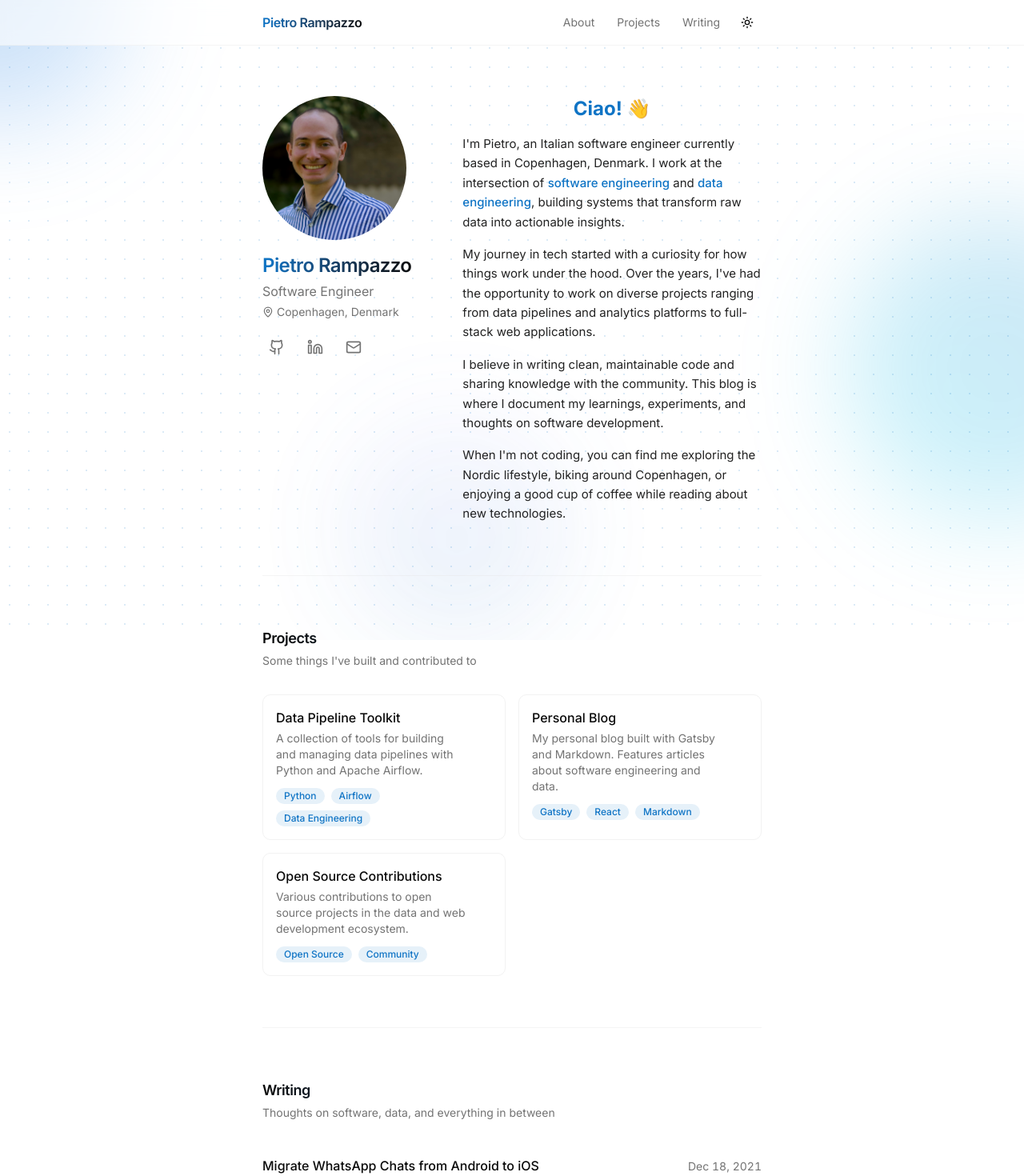
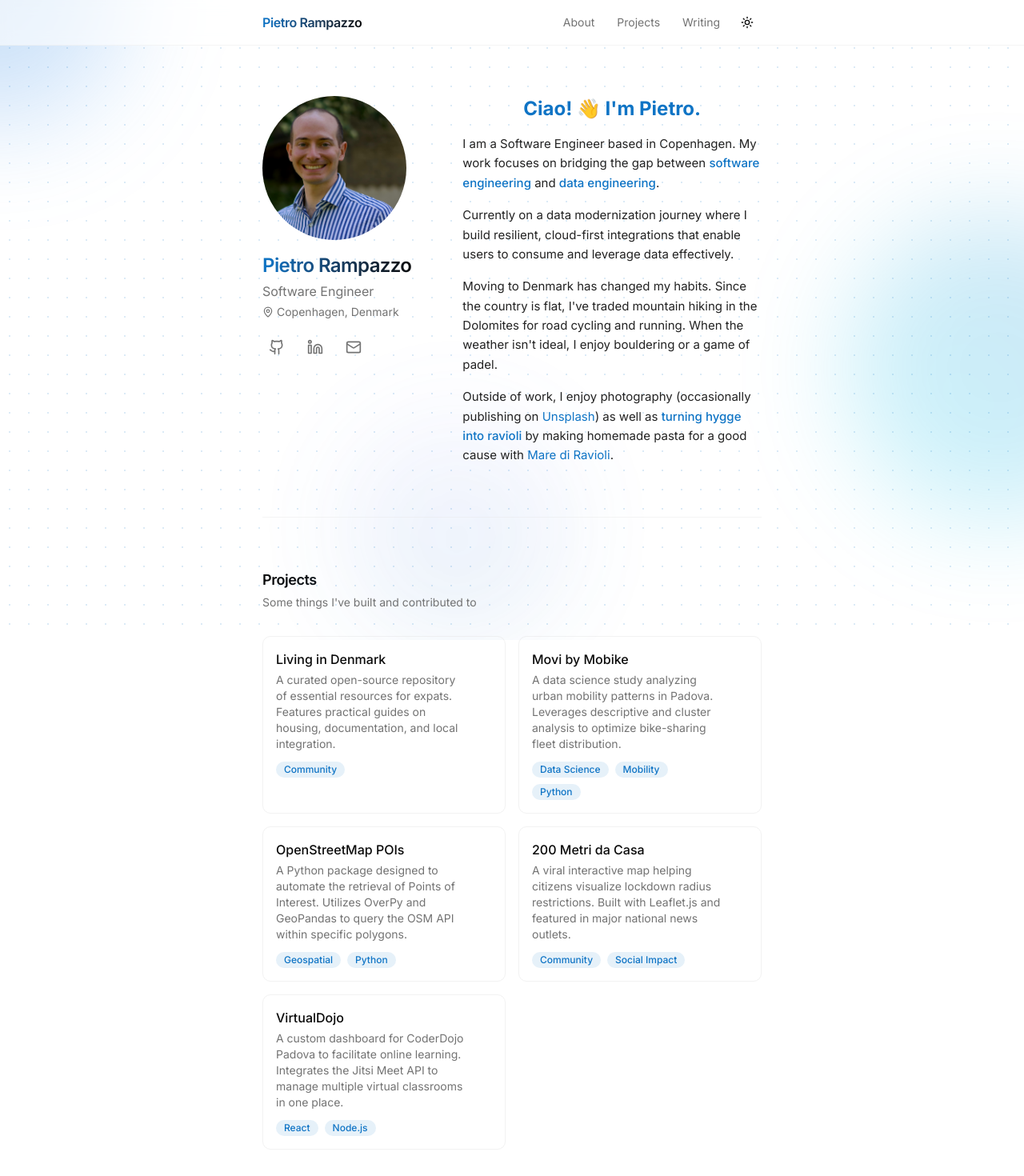
Before and after one commit to peterampazzo/blog, a Next.js app: page / in a window 1280 px wide. Shown: the top 1470 px of the page at 80% size. Built offline with nearby package versions, Linux system fonts and the light colour scheme.

Commit message:
update bio and projects

```diff
--- a/components/about-section.tsx
+++ b/components/about-section.tsx
@@ -16,9 +16,8 @@ export function AboutSection() {
       <div className="flex flex-col gap-8 lg:flex-row lg:gap-16">
         {/* Left column - Photo and social links (sticky on desktop) */}
         <div
-          className={`flex flex-col items-center gap-4 lg:sticky lg:top-24 lg:h-fit lg:items-start transition-all duration-700 ${
-            isVisible ? "opacity-100 translate-y-0" : "opacity-0 translate-y-4"
-          }`}
+          className={`flex flex-col items-center gap-4 lg:sticky lg:top-24 lg:h-fit lg:items-start transition-all duration-700 ${isVisible ? "opacity-100 translate-y-0" : "opacity-0 translate-y-4"
+            }`}
         >
           <div className="relative size-[180px] overflow-hidden rounded-full">
             <Image
@@ -72,33 +71,24 @@ export function AboutSection() {
 
         {/* Right column - Bio content */}
         <div
-          className={`flex-1 space-y-4 text-[15px] leading-relaxed text-foreground/90 lg:max-w-xl transition-all duration-700 delay-150 ${
-            isVisible ? "opacity-100 translate-y-0" : "opacity-0 translate-y-4"
-          }`}
+          className={`flex-1 space-y-4 text-[15px] leading-relaxed text-foreground/90 lg:max-w-xl transition-all duration-700 delay-150 ${isVisible ? "opacity-100 translate-y-0" : "opacity-0 translate-y-4"
+            }`}
         >
-          <p className="text-2xl font-bold text-primary text-center">Ciao! 👋</p>
+          <p className="text-2xl font-bold text-primary text-center">Ciao! 👋 I&apos;m Pietro.</p>
           <p>
-            I&apos;m Pietro, an Italian software engineer currently based in
-            Copenhagen, Denmark. I work at the intersection of{" "}
-            <span className="font-medium text-primary">software engineering</span> and{" "}
-            <span className="font-medium text-primary">data engineering</span>,
-            building systems that transform raw data into actionable insights.
+            I am a Software Engineer based in Copenhagen. My work focuses on bridging the gap between   <span className="font-medium text-primary">software engineering</span> and{" "}
+            <span className="font-medium text-primary">data engineering</span>.
+           </p>
+           <p>
+            Currently on a data modernization journey where I build resilient, cloud-first integrations that enable users to consume and leverage data effectively.
           </p>
           <p>
-            My journey in tech started with a curiosity for how things work
-            under the hood. Over the years, I&apos;ve had the opportunity to work
-            on diverse projects ranging from data pipelines and analytics
-            platforms to full-stack web applications.
+            Moving to Denmark has changed my habits. Since the country is flat,
+            I've traded mountain hiking in the Dolomites for road cycling and running.
+            When the weather isn't ideal, I enjoy bouldering or a game of padel.
           </p>
           <p>
-            I believe in writing clean, maintainable code and sharing knowledge
-            with the community. This blog is where I document my learnings,
-            experiments, and thoughts on software development.
-          </p>
-          <p>
-            When I&apos;m not coding, you can find me exploring the Nordic lifestyle,
-            biking around Copenhagen, or enjoying a good cup of coffee while
-            reading about new technologies.
+            Outside of work, I enjoy photography (occasionally publishing on <a href="https://unsplash.com/@peterampazzo" className="text-primary hover:underline" target="_blank" rel="noopener noreferrer">Unsplash</a>) as well as <span className="font-medium text-primary">turning hygge into ravioli</span> by making homemade pasta for a good cause with <a href="https://www.instagram.com/marediravioli/" className="text-primary hover:underline" target="_blank" rel="noopener noreferrer">Mare di Ravioli</a>.
           </p>
         </div>
       </div>
--- a/components/projects-section.tsx
+++ b/components/projects-section.tsx
@@ -2,25 +2,39 @@ import { ArrowUpRight } from "lucide-react"
 
 const projects = [
   {
-    title: "Data Pipeline Toolkit",
+    title: "Living in Denmark",
     description:
-      "A collection of tools for building and managing data pipelines with Python and Apache Airflow.",
-    tags: ["Python", "Airflow", "Data Engineering"],
-    link: "https://github.com/peterampazzo",
+      "A curated open-source repository of essential resources for expats. Features practical guides on housing, documentation, and local integration.",
+    tags: ["Community"],
+    link: "https://github.com/peterampazzo/living-in-denmark",
   },
   {
-    title: "Personal Blog",
+    title: "Movi by Mobike",
     description:
-      "My personal blog built with Gatsby and Markdown. Features articles about software engineering and data.",
-    tags: ["Gatsby", "React", "Markdown"],
-    link: "https://github.com/peterampazzo/blog",
+      "A data science study analyzing urban mobility patterns in Padova. Leverages descriptive and cluster analysis to optimize bike-sharing fleet distribution.",
+    tags: ["Data Science", "Mobility", "Python"],
+    link: "https://osf.io/preprints/socarxiv/bd8p4",
   },
   {
-    title: "Open Source Contributions",
+    title: "OpenStreetMap POIs",
     description:
-      "Various contributions to open source projects in the data and web development ecosystem.",
-    tags: ["Open Source", "Community"],
-    link: "https://github.com/peterampazzo",
+      "A Python package designed to automate the retrieval of Points of Interest. Utilizes OverPy and GeoPandas to query the OSM API within specific polygons.",
+    tags: ["Geospatial", "Python"],
+    link: "https://github.com/peterampazzo/osm-poi",
+  },
+  {
+    title: "200 Metri da Casa",
+    description:
+      "A viral interactive map helping citizens visualize lockdown radius restrictions. Built with Leaflet.js and featured in major national news outlets.",
+    tags: ["Community", "Social Impact"],
+    link: "https://github.com/peterampazzo/200-metri-da-casa",
+  },
+  {
+    title: "VirtualDojo",
+    description:
+      "A custom dashboard for CoderDojo Padova to facilitate online learning. Integrates the Jitsi Meet API to manage multiple virtual classrooms in one place.",
+    tags: ["React", "Node.js"],
+    link: "https://github.com/virtualdojo/virtualdojo-rooms",
   },
 ]
 
```
